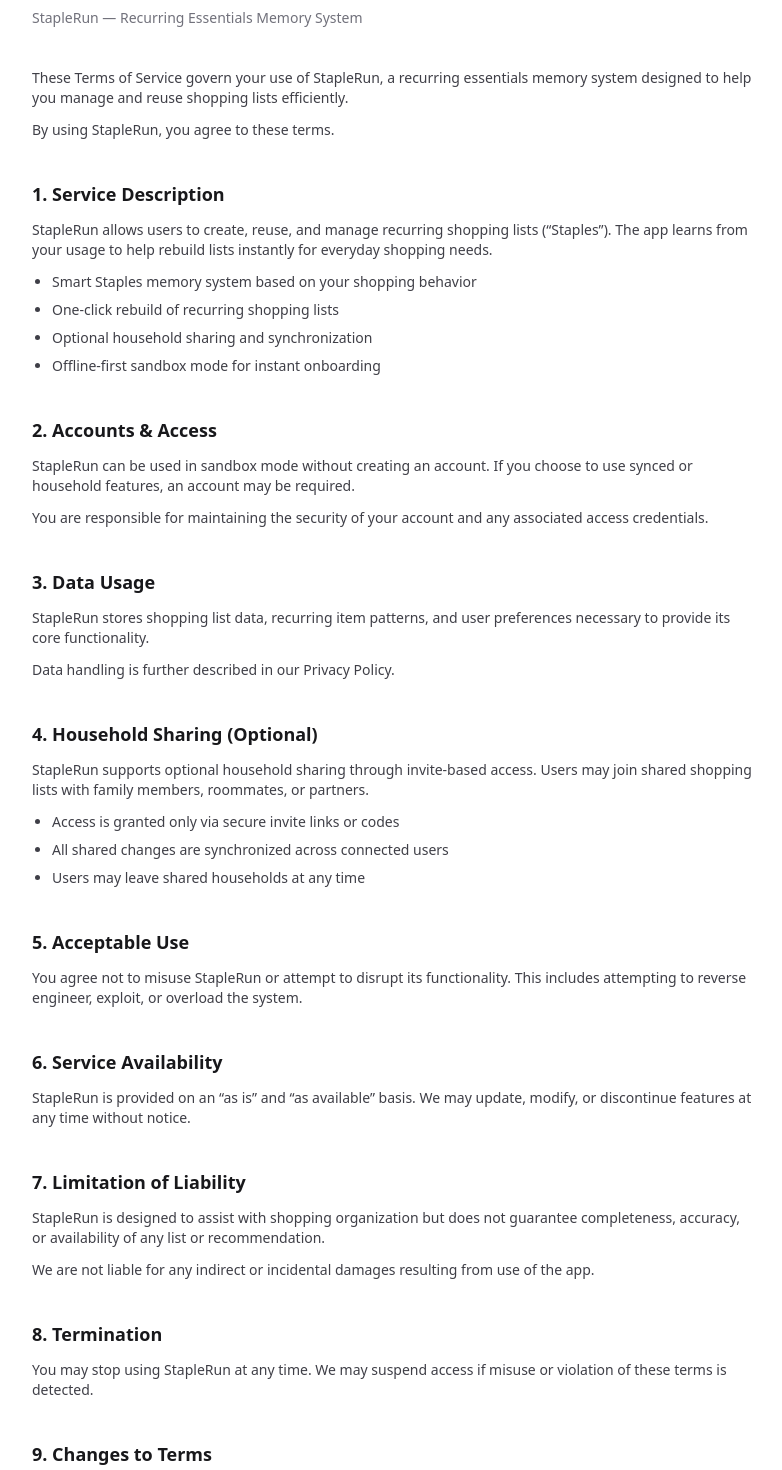
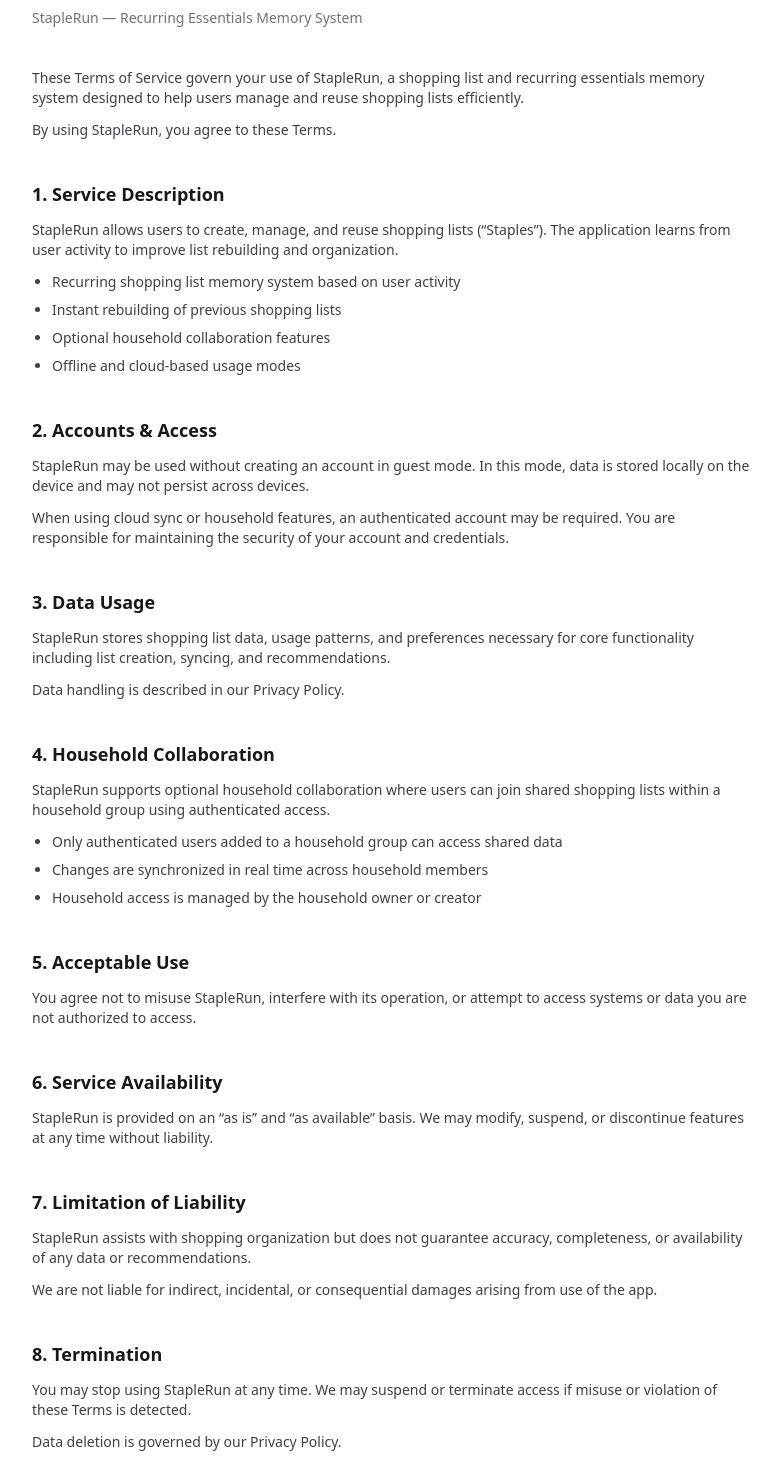
Before and after one commit to infectatlas/staplerun-landing, a Next.js app: page /terms in a window 1280 px wide. Shown: the part 100-1570 px from the top of the page, without its empty margins (248-1030 px from the left). Built offline with nearby package versions, Linux system fonts and the light colour scheme.

Commit message:
Refine landing page, privacy policy, and terms for pre-launch

```diff
--- a/app/privacy/page.tsx
+++ b/app/privacy/page.tsx
@@ -15,13 +15,13 @@
         {/* INTRO */}
         <section className="space-y-3 text-sm text-zinc-700">
           <p>
-            StapleRun is designed to help you manage recurring shopping essentials by learning what you
-            repeatedly buy and storing them as reusable “Staples.”
+            StapleRun helps you manage recurring shopping essentials by learning what you repeatedly
+            buy and storing them as reusable “Staples.”
           </p>
 
           <p>
-            This Privacy Policy explains how data is handled across the app, including optional household
-            syncing features.
+            This Privacy Policy explains how data is handled across the app, including optional cloud
+            syncing and household collaboration features.
           </p>
         </section>
 
@@ -31,25 +31,26 @@
           <h2 className="text-lg font-semibold">1. Data We Collect</h2>
 
           <p className="text-sm text-zinc-700">
-            StapleRun collects only the data necessary to provide its core functionality:
+            StapleRun collects only the data necessary to provide core functionality:
           </p>
 
           <ul className="list-disc pl-5 text-sm text-zinc-700 space-y-2">
             <li>
-              <strong>Shopping activity data</strong> — items you add, check off, and reuse to build your
-              “Staples” memory.
+              <strong>Shopping activity data</strong> — items you add, complete, and reuse to build your shopping lists.
             </li>
             <li>
-              <strong>Staples data</strong> — your saved recurring essentials (e.g. groceries, toiletries,
-              household items).
+              <strong>Staples data</strong> — recurring items derived from your shopping behavior.
             </li>
             <li>
-              <strong>Usage preferences</strong> — optional settings like categories, collections, and UI preferences.
+              <strong>Usage preferences</strong> — optional settings such as categories and interface preferences.
+            </li>
+            <li>
+              <strong>Authentication identifiers</strong> — Firebase user IDs or anonymous session identifiers used to manage login state and sync data.
             </li>
           </ul>
 
           <p className="text-xs text-zinc-500">
-            No financial, payment, or sensitive personal identity data is collected.
+            StapleRun does not collect payment or financial information.
           </p>
 
         </section>
@@ -62,8 +63,8 @@
           <ul className="list-disc pl-5 text-sm text-zinc-700 space-y-2">
             <li>To remember items you repeatedly purchase</li>
             <li>To generate instant shopping lists from your Staples</li>
-            <li>To improve list organization and suggestions</li>
-            <li>To sync data across devices when enabled</li>
+            <li>To improve list organization and recommendations</li>
+            <li>To sync data across devices when you enable account login</li>
           </ul>
 
         </section>
@@ -73,19 +74,15 @@
 
           <h2 className="text-lg font-semibold">3. Local and Cloud Storage</h2>
 
-          <p className="text-sm text-zinc-700">
-            StapleRun supports two storage modes:
-          </p>
-
           <ul className="list-disc pl-5 text-sm text-zinc-700 space-y-2">
             <li>
-              <strong>Sandbox Mode (default)</strong> — All data is stored locally on your device.
-              No account is required.
+              <strong>Sandbox Mode</strong> — Data is stored locally on your device. A temporary anonymous
+              identifier may be generated to enable limited functionality.
             </li>
 
             <li>
-              <strong>Synced Mode (optional)</strong> — If enabled, your data is securely stored and
-              synchronized using cloud infrastructure to support multi-device access and household sharing.
+              <strong>Synced Mode</strong> — When you sign in, your data is securely stored in cloud
+              infrastructure and synchronized across devices.
             </li>
           </ul>
 
@@ -97,17 +94,18 @@
           <h2 className="text-lg font-semibold">4. Household Sharing (Optional)</h2>
 
           <p className="text-sm text-zinc-700">
-            StapleRun allows optional household collaboration through secure invite links.
+            StapleRun supports optional household collaboration where users can join shared shopping lists
+            within a household group.
           </p>
 
           <ul className="list-disc pl-5 text-sm text-zinc-700 space-y-2">
-            <li>Users can join shared shopping lists using an invite code</li>
-            <li>Changes sync in real-time between connected users</li>
-            <li>Only users explicitly added to a household can access shared data</li>
+            <li>Only authenticated users added to a household can access shared data</li>
+            <li>Changes sync in real time between household members</li>
+            <li>Access is controlled by the household owner</li>
           </ul>
 
           <p className="text-xs text-zinc-500">
-            Users control whether they participate in shared households at all times.
+            Data is not shared with third-party companies.
           </p>
 
         </section>
@@ -118,8 +116,8 @@
           <h2 className="text-lg font-semibold">5. Data Retention</h2>
 
           <p className="text-sm text-zinc-700">
-            Your data is retained as long as your account or local storage remains active.
-            You may delete your data at any time by clearing the app data or removing your account (if synced mode is enabled).
+            Data is retained until you delete it, remove your account, or clear local device storage.
+            You can delete your data at any time through the app settings.
           </p>
 
         </section>
@@ -130,8 +128,8 @@
           <h2 className="text-lg font-semibold">6. Security</h2>
 
           <p className="text-sm text-zinc-700">
-            Data transmitted in synced mode is encrypted in transit. Access to shared household data
-            is restricted to invited users only.
+            All data transmitted in synced mode is encrypted in transit using HTTPS/TLS.
+            Access to household data is restricted to authorized users only.
           </p>
 
         </section>
@@ -164,7 +162,7 @@
           <h2 className="text-lg font-semibold">9. Contact</h2>
 
           <p className="text-sm text-zinc-700">
-            If you have any questions about this Privacy Policy, you can contact:
+            If you have any questions, contact:
           </p>
 
           <p className="text-sm text-zinc-900 font-medium">
@@ -173,7 +171,7 @@
 
         </section>
 
-        {/* FOOTER NOTE */}
+        {/* FOOTER */}
         <div className="pt-6 border-t border-zinc-100 text-xs text-zinc-400">
           Last updated: {new Date().getFullYear()}
         </div>
--- a/app/terms/page.tsx
+++ b/app/terms/page.tsx
@@ -15,12 +15,12 @@
         {/* INTRO */}
         <section className="space-y-3 text-sm text-zinc-700">
           <p>
-            These Terms of Service govern your use of StapleRun, a recurring essentials memory system
-            designed to help you manage and reuse shopping lists efficiently.
+            These Terms of Service govern your use of StapleRun, a shopping list and recurring
+            essentials memory system designed to help users manage and reuse shopping lists efficiently.
           </p>
 
           <p>
-            By using StapleRun, you agree to these terms.
+            By using StapleRun, you agree to these Terms.
           </p>
         </section>
 
@@ -30,31 +30,32 @@
           <h2 className="text-lg font-semibold">1. Service Description</h2>
 
           <p className="text-sm text-zinc-700">
-            StapleRun allows users to create, reuse, and manage recurring shopping lists (“Staples”).
-            The app learns from your usage to help rebuild lists instantly for everyday shopping needs.
+            StapleRun allows users to create, manage, and reuse shopping lists (“Staples”).
+            The application learns from user activity to improve list rebuilding and organization.
           </p>
 
           <ul className="list-disc pl-5 text-sm text-zinc-700 space-y-2 mt-3">
-            <li>Smart Staples memory system based on your shopping behavior</li>
-            <li>One-click rebuild of recurring shopping lists</li>
-            <li>Optional household sharing and synchronization</li>
-            <li>Offline-first sandbox mode for instant onboarding</li>
+            <li>Recurring shopping list memory system based on user activity</li>
+            <li>Instant rebuilding of previous shopping lists</li>
+            <li>Optional household collaboration features</li>
+            <li>Offline and cloud-based usage modes</li>
           </ul>
 
         </section>
 
-        {/* USER ACCOUNTS */}
+        {/* ACCOUNTS */}
         <section className="space-y-3">
 
           <h2 className="text-lg font-semibold">2. Accounts & Access</h2>
 
           <p className="text-sm text-zinc-700">
-            StapleRun can be used in sandbox mode without creating an account.
-            If you choose to use synced or household features, an account may be required.
+            StapleRun may be used without creating an account in guest mode.
+            In this mode, data is stored locally on the device and may not persist across devices.
           </p>
 
           <p className="text-sm text-zinc-700">
-            You are responsible for maintaining the security of your account and any associated access credentials.
+            When using cloud sync or household features, an authenticated account may be required.
+            You are responsible for maintaining the security of your account and credentials.
           </p>
 
         </section>
@@ -65,30 +66,30 @@
           <h2 className="text-lg font-semibold">3. Data Usage</h2>
 
           <p className="text-sm text-zinc-700">
-            StapleRun stores shopping list data, recurring item patterns, and user preferences
-            necessary to provide its core functionality.
+            StapleRun stores shopping list data, usage patterns, and preferences necessary
+            for core functionality including list creation, syncing, and recommendations.
           </p>
 
           <p className="text-sm text-zinc-700">
-            Data handling is further described in our Privacy Policy.
+            Data handling is described in our Privacy Policy.
           </p>
 
         </section>
 
-        {/* HOUSEHOLD SYNC */}
+        {/* HOUSEHOLD */}
         <section className="space-y-3">
 
-          <h2 className="text-lg font-semibold">4. Household Sharing (Optional)</h2>
+          <h2 className="text-lg font-semibold">4. Household Collaboration</h2>
 
           <p className="text-sm text-zinc-700">
-            StapleRun supports optional household sharing through invite-based access.
-            Users may join shared shopping lists with family members, roommates, or partners.
+            StapleRun supports optional household collaboration where users can join shared shopping lists
+            within a household group using authenticated access.
           </p>
 
           <ul className="list-disc pl-5 text-sm text-zinc-700 space-y-2 mt-3">
-            <li>Access is granted only via secure invite links or codes</li>
-            <li>All shared changes are synchronized across connected users</li>
-            <li>Users may leave shared households at any time</li>
+            <li>Only authenticated users added to a household group can access shared data</li>
+            <li>Changes are synchronized in real time across household members</li>
+            <li>Household access is managed by the household owner or creator</li>
           </ul>
 
         </section>
@@ -99,20 +100,20 @@
           <h2 className="text-lg font-semibold">5. Acceptable Use</h2>
 
           <p className="text-sm text-zinc-700">
-            You agree not to misuse StapleRun or attempt to disrupt its functionality.
-            This includes attempting to reverse engineer, exploit, or overload the system.
+            You agree not to misuse StapleRun, interfere with its operation, or attempt to access
+            systems or data you are not authorized to access.
           </p>
 
         </section>
 
-        {/* AVAILABILITY */}
+        {/* SERVICE LIMITATIONS */}
         <section className="space-y-3">
 
           <h2 className="text-lg font-semibold">6. Service Availability</h2>
 
           <p className="text-sm text-zinc-700">
             StapleRun is provided on an “as is” and “as available” basis.
-            We may update, modify, or discontinue features at any time without notice.
+            We may modify, suspend, or discontinue features at any time without liability.
           </p>
 
         </section>
@@ -123,12 +124,12 @@
           <h2 className="text-lg font-semibold">7. Limitation of Liability</h2>
 
           <p className="text-sm text-zinc-700">
-            StapleRun is designed to assist with shopping organization but does not guarantee
-            completeness, accuracy, or availability of any list or recommendation.
+            StapleRun assists with shopping organization but does not guarantee accuracy,
+            completeness, or availability of any data or recommendations.
           </p>
 
           <p className="text-sm text-zinc-700">
-            We are not liable for any indirect or incidental damages resulting from use of the app.
+            We are not liable for indirect, incidental, or consequential damages arising from use of the app.
           </p>
 
         </section>
@@ -139,8 +140,12 @@
           <h2 className="text-lg font-semibold">8. Termination</h2>
 
           <p className="text-sm text-zinc-700">
-            You may stop using StapleRun at any time. We may suspend access if misuse or violation
-            of these terms is detected.
+            You may stop using StapleRun at any time.
+            We may suspend or terminate access if misuse or violation of these Terms is detected.
+          </p>
+
+          <p className="text-sm text-zinc-700">
+            Data deletion is governed by our Privacy Policy.
           </p>
 
         </section>
@@ -151,7 +156,8 @@
           <h2 className="text-lg font-semibold">9. Changes to Terms</h2>
 
           <p className="text-sm text-zinc-700">
-            These Terms may be updated from time to time. Continued use of StapleRun constitutes acceptance of any updates.
+            We may update these Terms from time to time.
+            Continued use of StapleRun constitutes acceptance of the updated Terms.
           </p>
 
         </section>
```
Also changed, not shown: app/page.tsx (+42 -40 lines).
